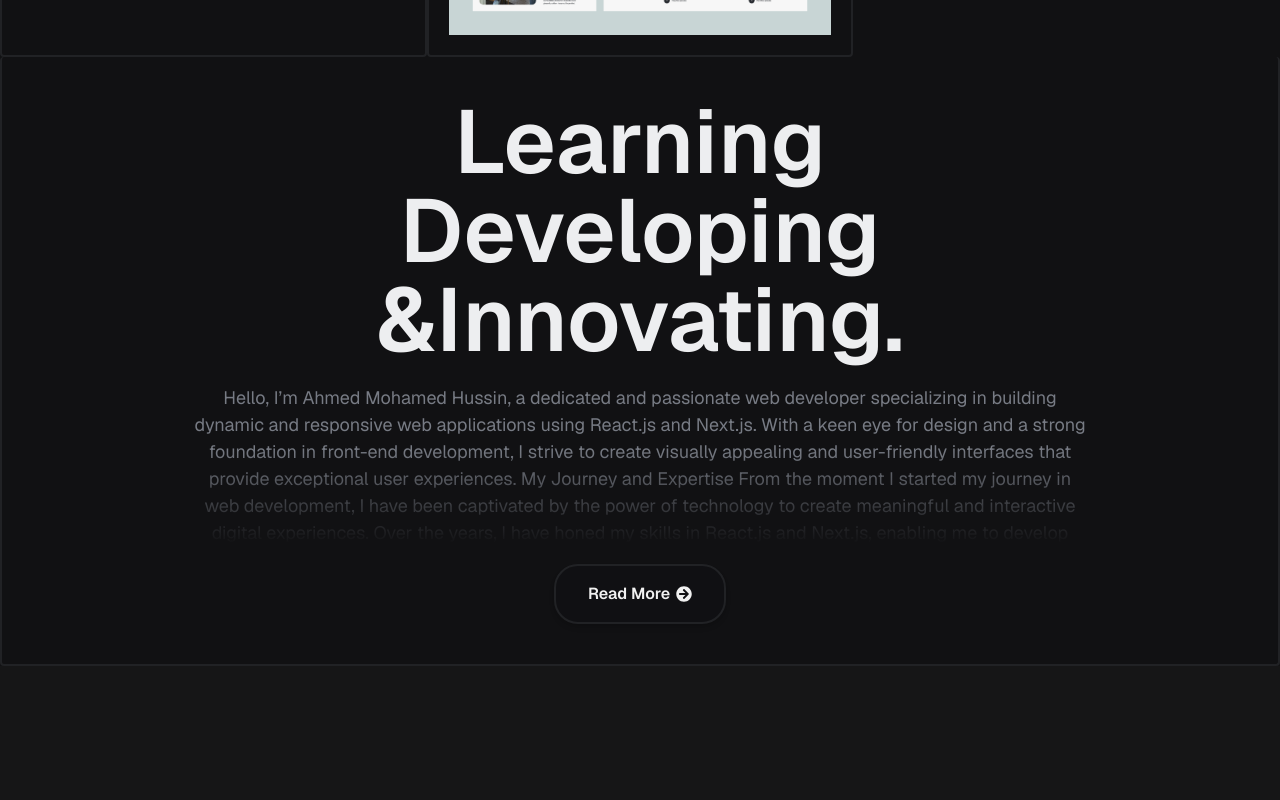
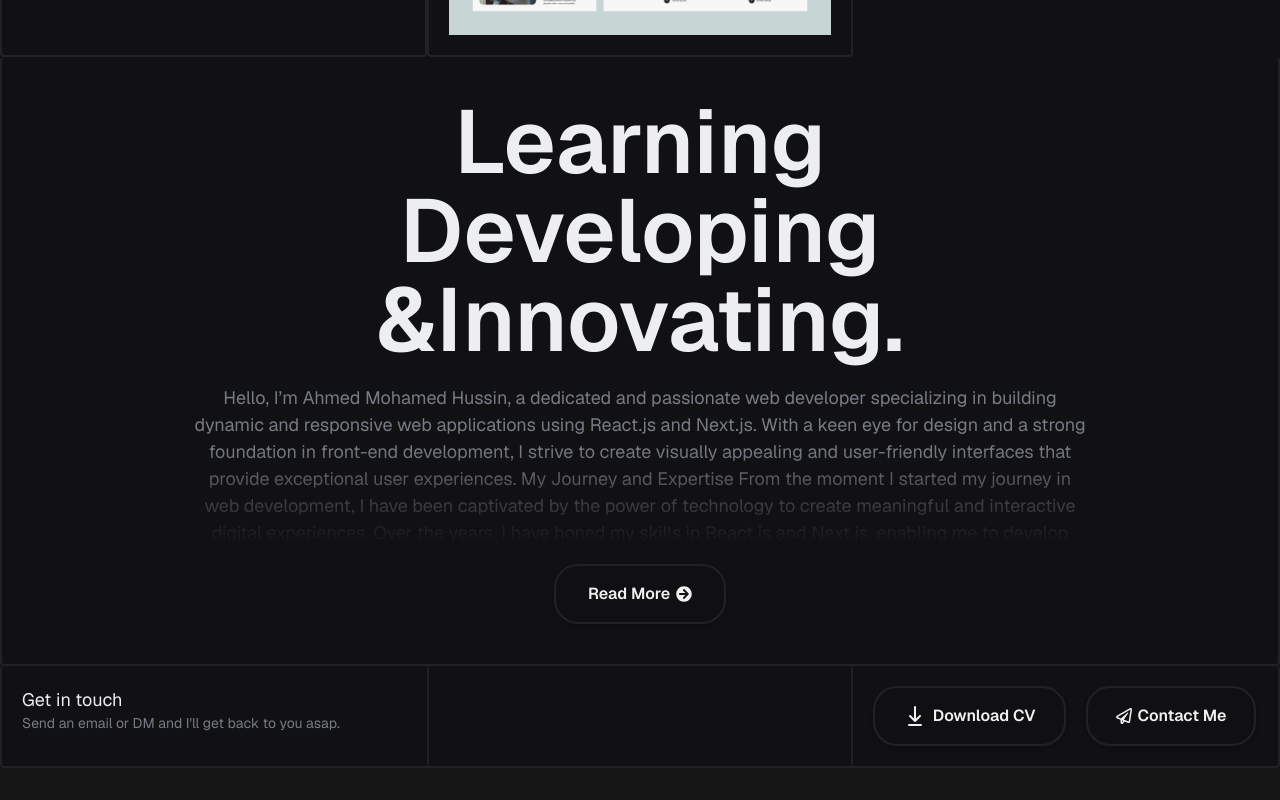
Before and after one commit to Ahmedhussin1/Personal-Portfolio, a Next.js app: page / in a window 1280 px wide. Shown: the part 1754-2554 px from the top of the page. Before the commit the page ends 2432 px from the top, so only its background shows below. Built offline with nearby package versions, Linux system fonts and the light colour scheme.

Commit message:
contact me section done

```diff
--- a/src/app/page.js
+++ b/src/app/page.js
@@ -7,6 +7,8 @@ import reactIcon from "../../public/images.png";
 import projectImg from "../../public/original-accb2ef29d68a2a29119c5e3ff116f33.png";
 import { GoCodeSquare } from "react-icons/go";
 import { FaArrowCircleRight } from "react-icons/fa";
+import { FaRegPaperPlane } from "react-icons/fa";
+
 import { useState } from "react";
 
 
@@ -129,6 +131,65 @@ export default function Home() {
           </button>
         </div>
       </div>
+      {/* get in touch section */}
+      <div className="grid grid-cols-3 border-2 border-lines-color rounded border-t-0 ">
+        <div className="col-span-1 p-5">
+          <h1 className="text-[#edeef0] text-[18px]">Get in touch</h1>
+          <p className="text-[#777b84] text-[14px]">
+            Send an email or DM and I'll get back to you asap.
+          </p>
+        </div>
+
+        <div className="col-span-1 border-l-2 border-r-2 border-lines-color rounded p-5" />
+
+        <div className="col-span-1 flex gap-5 p-5">
+          <div>
+            <button class="cursor-pointer group relative flex gap-1.5 px-7 py-4 bg-[#111113] bg-opacity-80 text-[#f1f1f1] rounded-3xl hover:bg-opacity-70 transition font-semibold shadow-md border-2 border-lines-color">
+              <svg
+                xmlns="http://www.w3.org/2000/svg"
+                fill="none"
+                viewBox="0 0 24 24"
+                height="24px"
+                width="24px"
+              >
+                <g stroke-width="0" id="SVGRepo_bgCarrier"></g>
+                <g
+                  stroke-linejoin="round"
+                  stroke-linecap="round"
+                  id="SVGRepo_tracerCarrier"
+                ></g>
+                <g id="SVGRepo_iconCarrier">
+                  {" "}
+                  <g id="Interface / Download">
+                    {" "}
+                    <path
+                      stroke-linejoin="round"
+                      stroke-linecap="round"
+                      stroke-width="2"
+                      stroke="#f1f1f1"
+                      d="M6 21H18M12 3V17M12 17L17 12M12 17L7 12"
+                      id="Vector"
+                    ></path>{" "}
+                  </g>{" "}
+                </g>
+              </svg>
+              Download CV
+              <div class="absolute opacity-0 -bottom-full rounded-md py-2 px-2 bg-[#161617] bg-opacity-70 left-1/2 -translate-x-1/2 group-hover:opacity-100 transition-opacity shadow-lg">
+                Download
+              </div>
+            </button>
+          </div>
+          <div>
+            <button class="cursor-pointer group relative flex items-center gap-1.5 px-7 py-4 bg-[#111113] bg-opacity-80 text-[#f1f1f1] rounded-3xl hover:bg-opacity-70 transition font-semibold shadow-md border-2 border-lines-color">
+              <FaRegPaperPlane />
+              Contact Me
+              <div class="absolute opacity-0 -bottom-full rounded-md py-2 px-2 bg-[#161617] bg-opacity-70 left-1/2 -translate-x-1/2 group-hover:opacity-100 transition-opacity shadow-lg">
+                contact me
+              </div>
+            </button>
+          </div>
+        </div>
+      </div>
     </div>
   );
 }
```
